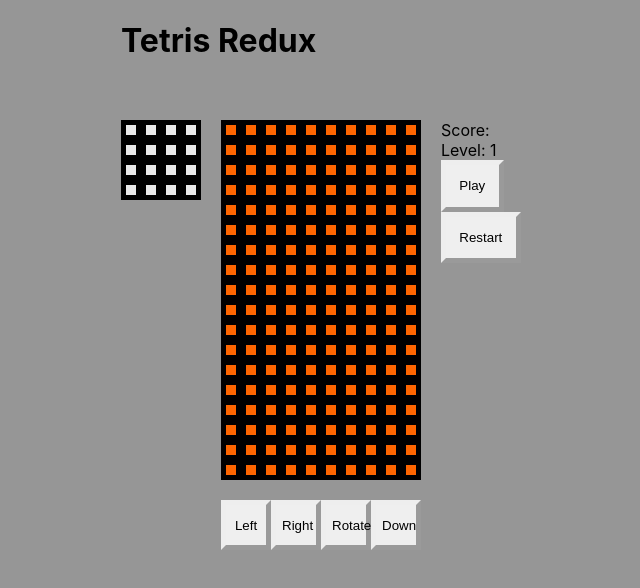
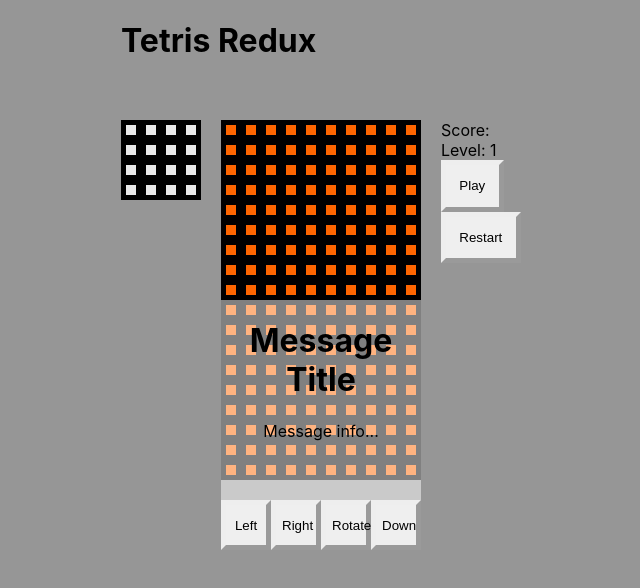
Before and after one commit to reikamoon/react-redux-tetris, a React (Create React App) app: page / in a window 1280 px wide. Shown: the top 588 px of the page, without its empty margins (319-959 px from the left). Built offline with nearby package versions, Linux system fonts and the light colour scheme.

Commit message:
added initial message popup

```diff
--- a/src/App.js
+++ b/src/App.js
@@ -7,6 +7,7 @@ import GridBoard from './components/GridBoard'
 import NextBlock from './components/NextBlock'
 import ScoreBoard from './components/ScoreBoard'
 import Controls from './components/Controls'
+import MessagePopup from './components/MessagePopUp'
 
 function App() {
   return (
@@ -18,6 +19,7 @@ function App() {
       <NextBlock />
       <ScoreBoard/>
       <Controls />
+      <MessagePopup />
     </div>
   );
 }
--- /dev/null
+++ b/src/components/MessagePopUp.js
@@ -0,0 +1,11 @@
+import React from 'react'
+
+// Displays a message
+export default function MessagePopup(props) {
+  return (
+    <div className='message-popup'>
+      <h1>Message Title</h1>
+      <p>Message info...</p>
+    </div>
+  )
+}
--- a/src/index.css
+++ b/src/index.css
@@ -144,3 +144,18 @@ code {
   border-right-color: var(--button-color-r);
   border-bottom-color: var(--button-color-b);
 }
+
+.message-popup {
+  position: absolute;
+  left: 50%;
+  top: 50%;
+  transform: translate(-50%, -50%);
+  width: calc(var(--tile-size) * 10);
+  height: calc(var(--tile-size) * 10);
+  background-color: rgba(255, 255, 255, 0.5);
+  text-align: center;
+}
+
+.message-popup.hidden {
+  display: none;
+}
```
